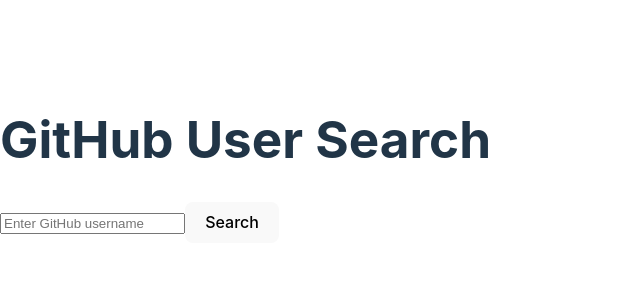
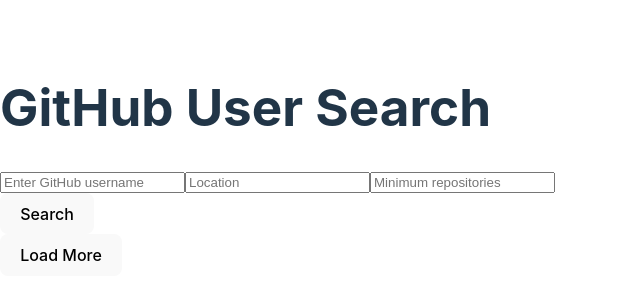
Before and after one commit to xanxad/alx-fe-reactjs, a React (Vite) app in the folder github-user-search/: page / in a window 1280 px wide. Shown: the part 240-540 px from the top of the page, without its empty margins (0-640 px from the left). Built offline with nearby package versions, Linux system fonts and the light colour scheme.

Commit message:
Enhancing User Interface

```diff
--- a/github-user-search/src/App.jsx
+++ b/github-user-search/src/App.jsx
@@ -1,11 +1,14 @@
 import Search from "./components/Search";
-const App = () => {
+
+function App() {
   return (
-    <div>
-      <h1>GitHub User Search</h1>
+    <div className="App">
+      <h1 className="text-3xl font-bold text-center my-8">
+        GitHub User Search
+      </h1>
       <Search />
     </div>
   );
-};
+}
 
 export default App;
--- a/github-user-search/src/components/Search.jsx
+++ b/github-user-search/src/components/Search.jsx
@@ -1,54 +1,130 @@
 import { useState } from "react";
-import { fetchUserData } from "../services/githubService";
+import { fetchUsers } from "../services/githubService";
 
 function Search() {
-  const [username, setUsername] = useState("");
-  const [userData, setUserData] = useState(null);
+  const [searchParams, setSearchParams] = useState({
+    username: "",
+    location: "",
+    minRepos: "",
+  });
+  const [users, setUsers] = useState([]);
   const [loading, setLoading] = useState(false);
   const [error, setError] = useState(null);
+  const [page, setPage] = useState(1);
+  const [hasMore, setHasMore] = useState(true);
+
+  const handleInputChange = (e) => {
+    const { name, value } = e.target;
+    setSearchParams((prev) => ({ ...prev, [name]: value }));
+  };
 
   const handleSubmit = async (e) => {
     e.preventDefault();
     setLoading(true);
     setError(null);
+    setUsers([]);
+    setPage(1);
     try {
-      const data = await fetchUserData(username);
-      setUserData(data);
+      const data = await fetchUsers(searchParams, 1);
+      setUsers(data.items);
+      setHasMore(data.total_count > data.items.length);
     } catch (err) {
-      setError("Looks like we cant find the user");
-      setUserData(null);
+      setError("An error occurred while searching for users");
+    } finally {
+      setLoading(false);
+    }
+  };
+
+  const loadMore = async () => {
+    setLoading(true);
+    try {
+      const nextPage = page + 1;
+      const data = await fetchUsers(searchParams, nextPage);
+      setUsers((prev) => [...prev, ...data.items]);
+      setPage(nextPage);
+      setHasMore(data.total_count > users.length + data.items.length);
+    } catch (err) {
+      setError("An error occurred while loading more users");
     } finally {
       setLoading(false);
     }
   };
 
   return (
-    <div>
-      <form onSubmit={handleSubmit}>
+    <div className="container mx-auto px-4">
+      <form onSubmit={handleSubmit} className="mb-8">
+        <div className="grid grid-cols-1 md:grid-cols-3 gap-4">
           <input
             type="text"
-          value={username}
-          onChange={(e) => setUsername(e.target.value)}
+            name="username"
+            value={searchParams.username}
+            onChange={handleInputChange}
             placeholder="Enter GitHub username"
+            className="px-4 py-2 border rounded"
             required
           />
-        <button type="submit">Search</button>
+          <input
+            type="text"
+            name="location"
+            value={searchParams.location}
+            onChange={handleInputChange}
+            placeholder="Location"
+            className="px-4 py-2 border rounded"
+          />
+          <input
+            type="number"
+            name="minRepos"
+            value={searchParams.minRepos}
+            onChange={handleInputChange}
+            placeholder="Minimum repositories"
+            className="px-4 py-2 border rounded"
+          />
+        </div>
+        <button
+          type="submit"
+          className="mt-4 px-6 py-2 bg-blue-500 text-white rounded hover:bg-blue-600"
+        >
+          Search
+        </button>
       </form>
 
-      {loading && <p>Loading...</p>}
-      {error && <p>{error}</p>}
-      {userData && (
-        <div>
+      {loading && <p className="text-center">Loading...</p>}
+      {error && <p className="text-center text-red-500">{error}</p>}
+
+      <div className="grid grid-cols-1 md:grid-cols-2 lg:grid-cols-3 gap-6">
+        {users.map((user) => (
+          <div
+            key={user.id}
+            className="border rounded p-4 flex flex-col items-center"
+          >
             <img
-            src={userData.avatar_url}
-            alt={`${userData.login}'s avatar`}
-            style={{ width: 100 }}
+              src={user.avatar_url}
+              alt={`${user.login}'s avatar`}
+              className="w-24 h-24 rounded-full mb-4"
             />
-          <h2>{userData.name || userData.login}</h2>
-          <p>{userData.bio}</p>
-          <a href={userData.html_url} target="_blank" rel="noopener noreferrer">
-            View GitHub Profile
+            <h2 className="text-xl font-bold">{user.login}</h2>
+            {user.location && <p className="text-gray-600">{user.location}</p>}
+            <p className="text-gray-600">Repos: {user.public_repos}</p>
+            <a
+              href={user.html_url}
+              target="_blank"
+              rel="noopener noreferrer"
+              className="mt-2 text-blue-500 hover:underline"
+            >
+              View Profile
             </a>
+          </div>
+        ))}
+      </div>
+
+      {hasMore && (
+        <div className="text-center mt-8">
+          <button
+            onClick={loadMore}
+            className="px-6 py-2 bg-gray-300 rounded hover:bg-gray-400"
+          >
+            Load More
+          </button>
         </div>
       )}
     </div>
--- a/github-user-search/src/services/githubService.js
+++ b/github-user-search/src/services/githubService.js
@@ -1,13 +1,28 @@
 import axios from "axios";
 
-const GITHUB_API_BASE_URL = "https://api.github.com/users";
+const GITHUB_API_BASE_URL = "https://api.github.com/search/users";
 
-export const fetchUserData = async (username) => {
+export const fetchUsers = async (params, page = 1) => {
+  const { username, location, minRepos } = params;
+  let query = username;
+
+  if (location) query += ` location:${location}`;
+  if (minRepos) query += ` repos:>=${minRepos}`;
+
   try {
-    const response = await axios.get(`${GITHUB_API_BASE_URL}/${username}`);
+    const response = await axios.get(GITHUB_API_BASE_URL, {
+      params: {
+        q: query,
+        per_page: 30,
+        page: page,
+      },
+      headers: {
+        Authorization: `token ${import.meta.env.VITE_GITHUB_API_KEY}`,
+      },
+    });
     return response.data;
   } catch (error) {
-    console.error("Error fetching user data:", error);
+    console.error("Error fetching users:", error);
     throw error;
   }
 };
```
Lines whose indentation alone changed are shown as unchanged.
